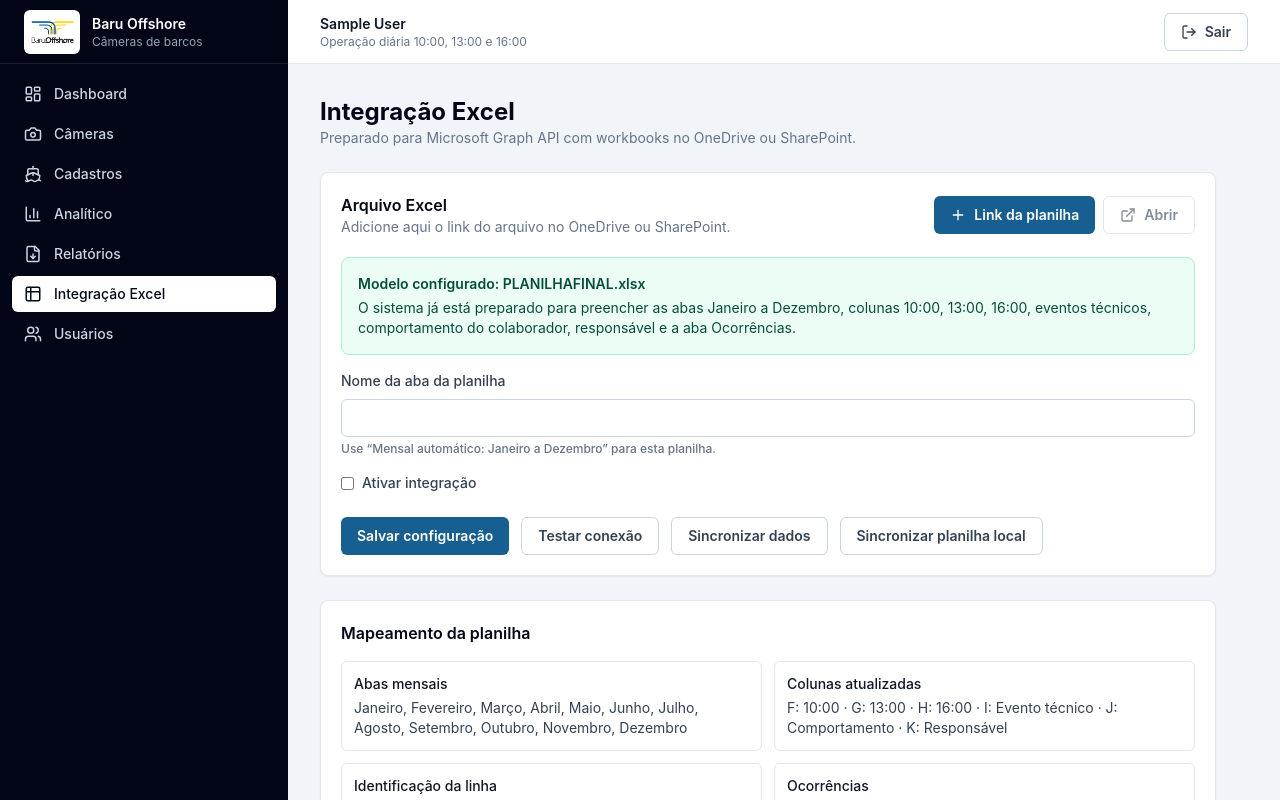
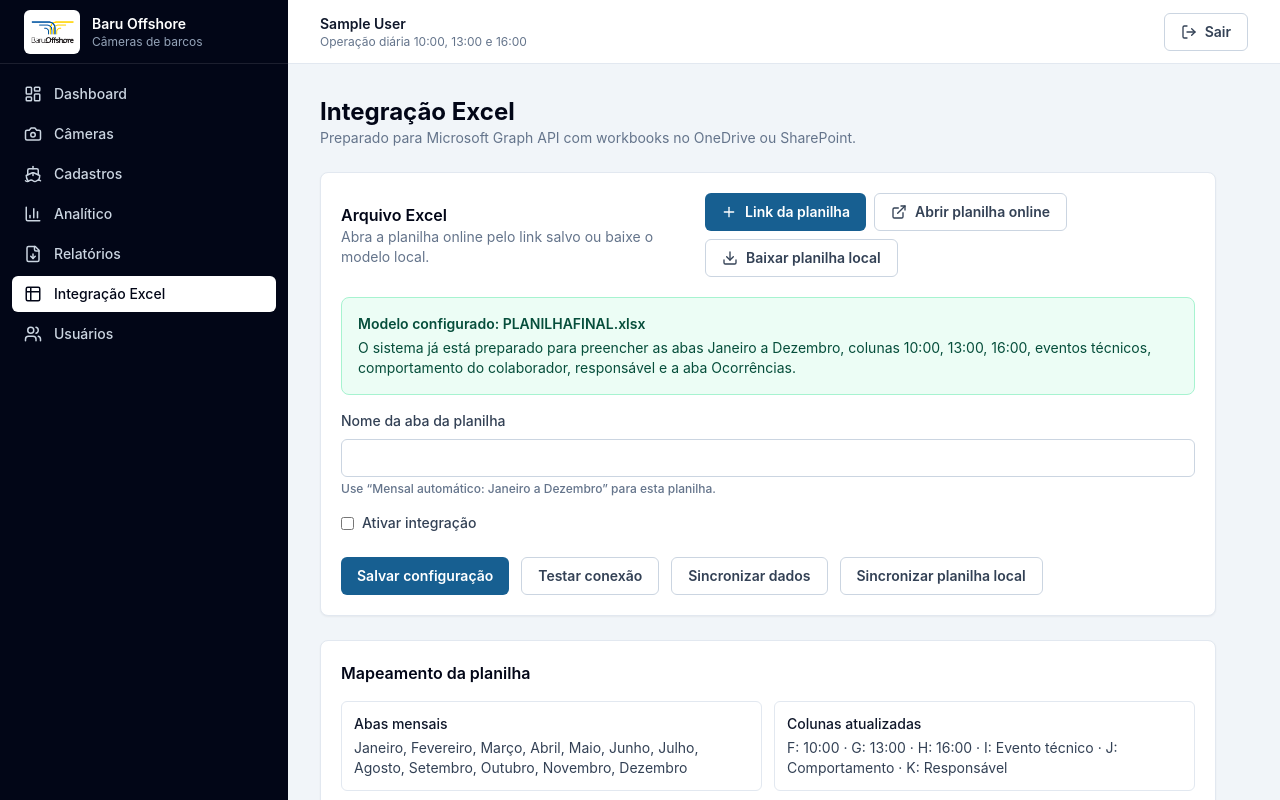
Before and after one commit to rferraz1/appMonitoramento, a React (Vite) app in the folder frontend/: page /excel in a window 1280 px wide. Shown: the top 800 px of the page. Built offline with nearby package versions, Linux system fonts and the light colour scheme; no server answers; sample sign-in values are in the browser's storage.

Commit message:
Add Excel workbook open and download actions

```diff
--- a/frontend/src/pages/ExcelIntegracao.jsx
+++ b/frontend/src/pages/ExcelIntegracao.jsx
@@ -1,5 +1,5 @@
 import { useEffect, useState } from 'react';
-import { ExternalLink, Plus } from 'lucide-react';
+import { Download, ExternalLink, Plus } from 'lucide-react';
 import { api } from '../api/client.js';
 
 export default function ExcelIntegracao() {
@@ -48,7 +48,28 @@ export default function ExcelIntegracao() {
   }
 
   function openSpreadsheet() {
-    if (settings.excel_url) window.open(settings.excel_url, '_blank', 'noopener,noreferrer');
+    if (!settings.excel_url) {
+      setMessage('Cole e salve um link do OneDrive/SharePoint para abrir a planilha online.');
+      return;
+    }
+    window.open(settings.excel_url, '_blank', 'noopener,noreferrer');
+  }
+
+  async function downloadLocalWorkbook() {
+    try {
+      const response = await api.get('/excel/local-workbook', { responseType: 'blob' });
+      const url = window.URL.createObjectURL(new Blob([response.data]));
+      const link = document.createElement('a');
+      link.href = url;
+      link.setAttribute('download', 'PLANILHAFINAL.xlsx');
+      document.body.appendChild(link);
+      link.click();
+      link.remove();
+      window.URL.revokeObjectURL(url);
+      setMessage('Planilha baixada.');
+    } catch (error) {
+      setMessage(error.response?.data?.message || 'Não foi possível baixar a planilha.');
+    }
   }
 
   return (
@@ -62,16 +83,20 @@ export default function ExcelIntegracao() {
         <div className="mb-5 flex flex-col justify-between gap-3 sm:flex-row sm:items-center">
           <div>
             <h2 className="font-semibold text-slate-950">Arquivo Excel</h2>
-            <p className="text-sm text-slate-500">Adicione aqui o link do arquivo no OneDrive ou SharePoint.</p>
+            <p className="text-sm text-slate-500">Abra a planilha online pelo link salvo ou baixe o modelo local.</p>
           </div>
-          <div className="flex gap-2">
+          <div className="flex flex-wrap gap-2">
             <button className="btn-primary" onClick={addSpreadsheetLink}>
               <Plus size={16} />
               Link da planilha
             </button>
-            <button className="btn-secondary" onClick={openSpreadsheet} disabled={!settings.excel_url}>
+            <button className="btn-secondary" onClick={openSpreadsheet}>
               <ExternalLink size={16} />
-              Abrir
+              Abrir planilha online
+            </button>
+            <button className="btn-secondary" onClick={downloadLocalWorkbook}>
+              <Download size={16} />
+              Baixar planilha local
             </button>
           </div>
         </div>
```
Also changed, not shown: 2 other files (tests, documents, lock files or other folders).
